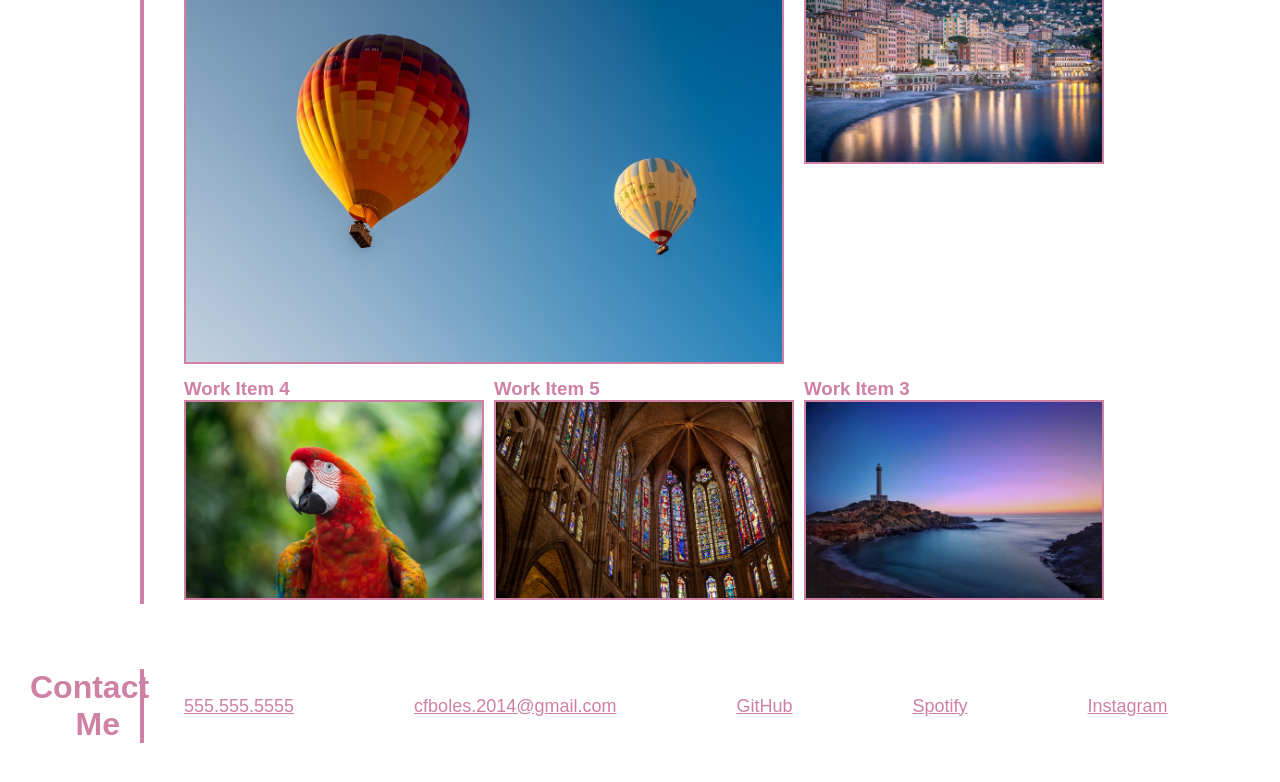
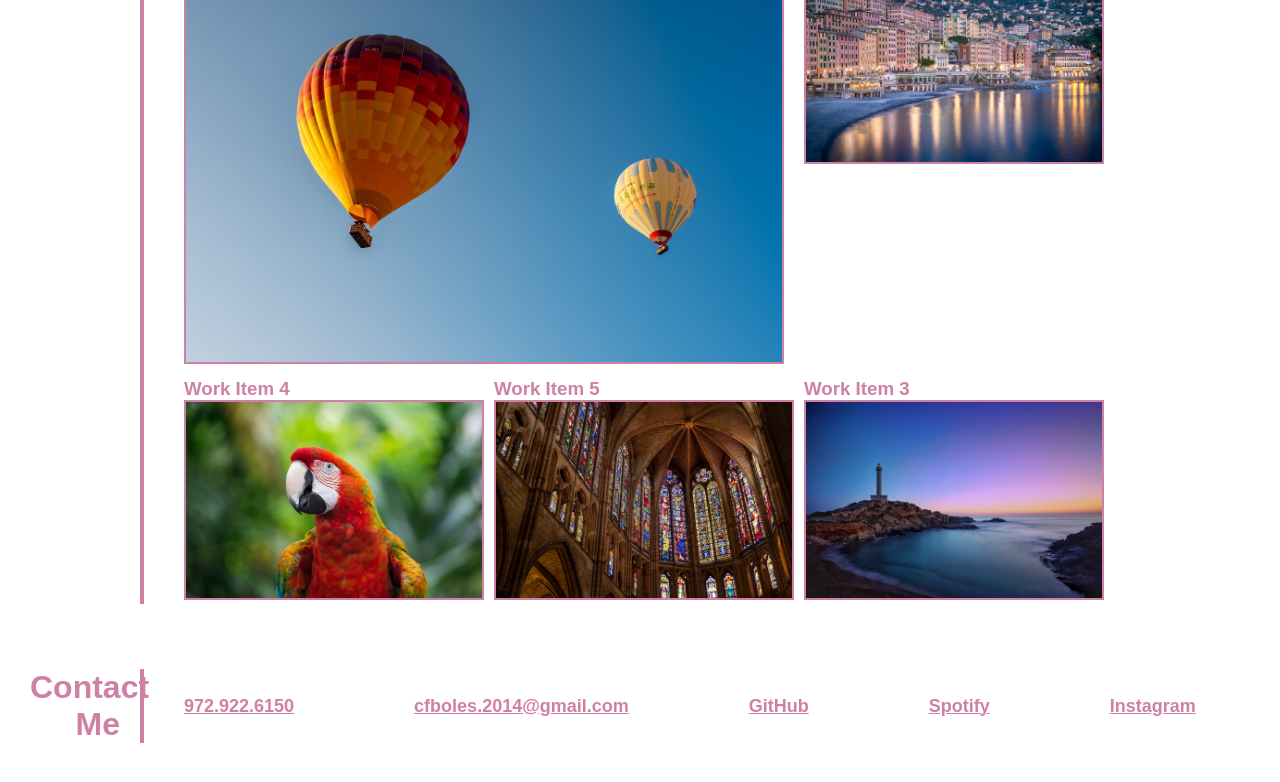
Before and after one commit to cfboles123/professional-portfolio, a plain HTML site: page index.html in a window 1280 px wide. Shown: the part 559-1341 px from the top of the page. Drawn offline with Linux system fonts and the light colour scheme.

Commit message:
added more styles and edits to whole portfolio

```diff
--- a/index.html
+++ b/index.html
@@ -72,10 +72,10 @@
 
 <!-- Contact Section-->
 <section class="flex-row">
-    <h2 class="section-title">Contact Me</h2>
+    <h2 class="section-title">Contact <br /> Me</h2>
     <ul class="contact">
         <li>
-            555.555.5555
+            972.922.6150
         </li>
         <li>
             cfboles.2014@gmail.com
--- a/style.css
+++ b/style.css
@@ -163,4 +163,5 @@ header nav a {
 .contact li {
     text-decoration: underline;
     font-size: 18px;
+    font-weight: bold;
 }
```
